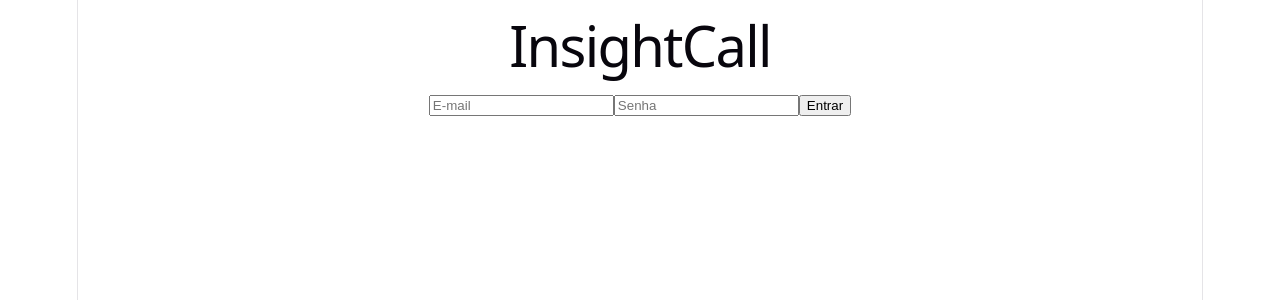
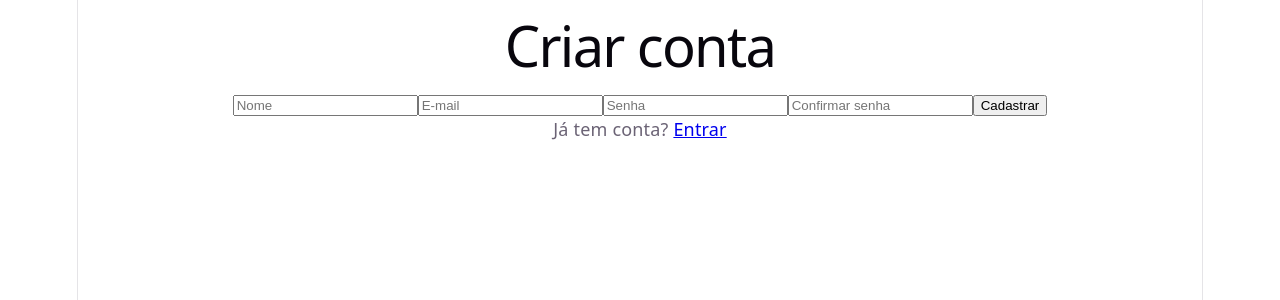
Before and after one commit to Challenge-Totvs/ProjetoTotvs, a React (Vite) app in the folder frontend/: page /cadastro in a window 1280 px wide. Before the commit this address led to /login. Shown: the top 300 px of the page. Built offline with nearby package versions, Linux system fonts and the light colour scheme; no server answers.

Commit message:
feat: add register page

```diff
--- a/frontend/src/App.tsx
+++ b/frontend/src/App.tsx
@@ -2,6 +2,7 @@ import { BrowserRouter, Navigate, Route, Routes } from 'react-router-dom'
 import { AuthProvider } from './context/AuthContext'
 import ProtectedRoute from './components/ProtectedRoute'
 import LoginPage from './pages/LoginPage'
+import CadastroPage from './pages/CadastroPage'
 
 export default function App() {
   return (
@@ -9,6 +10,7 @@ export default function App() {
       <BrowserRouter>
         <Routes>
           <Route path="/login" element={<LoginPage />} />
+          <Route path="/cadastro" element={<CadastroPage />} />
           <Route element={<ProtectedRoute />}>
             <Route path="/clientes" element={<div>Clientes (em breve)</div>} />
           </Route>
--- a/frontend/src/pages/CadastroPage.tsx
+++ b/frontend/src/pages/CadastroPage.tsx
@@ -0,0 +1,46 @@
+import { useState, type SyntheticEvent } from 'react'
+import { Link, useNavigate } from 'react-router-dom'
+import { registrar } from '../api/auth'
+
+export default function CadastroPage() {
+    const navigate = useNavigate()
+    const [nome, setNome] = useState('')
+    const [email, setEmail] = useState('')
+    const [senha, setSenha] = useState('')
+    const [confirmarSenha, setConfirmarSenha] = useState('')
+    const [erro, setErro] = useState('')
+    const [carregando, setCarregando] = useState(false)
+
+    async function handleSubmit(e: SyntheticEvent) {
+        e.preventDefault()
+        setErro('')
+
+        if (senha !== confirmarSenha) {
+            setErro('As senhas não conferem.')
+            return
+        }
+
+        setCarregando(true)
+        try {
+            await registrar(nome, email, senha)
+            navigate('/login', { state: { cadastroOk: true } })
+        } catch {
+            setErro('Não foi possível concluir o cadastro. Verifique os dados e tente novamente.')
+        } finally {
+            setCarregando(false)
+        }
+    }
+
+    return (
+        <form onSubmit={handleSubmit}>
+            <h1>Criar conta</h1>
+            <input placeholder="Nome" value={nome} onChange={(e) => setNome(e.target.value)} required />
+            <input type="email" placeholder="E-mail" value={email} onChange={(e) => setEmail(e.target.value)} required />
+            <input type="password" placeholder="Senha" value={senha} onChange={(e) => setSenha(e.target.value)} required />
+            <input type="password" placeholder="Confirmar senha" value={confirmarSenha} onChange={(e) => setConfirmarSenha(e.target.value)} required />
+            {erro && <p role="alert">{erro}</p>}
+            <button type="submit" disabled={carregando}>{carregando ? 'Cadastrando...' : 'Cadastrar'}</button>
+            <p>Já tem conta? <Link to="/login">Entrar</Link></p>
+        </form>
+    )
+}
--- a/frontend/src/pages/LoginPage.tsx
+++ b/frontend/src/pages/LoginPage.tsx
@@ -1,6 +1,6 @@
-import { useState, type FormEvent } from 'react'
-import { useNavigate } from 'react-router-dom'
+import { useState, type SyntheticEvent } from 'react'
 import { useAuth } from '../context/AuthContext'
+import { Link, useLocation, useNavigate } from 'react-router-dom'
 
 export default function LoginPage() {
     const { login } = useAuth()
@@ -9,8 +9,10 @@ export default function LoginPage() {
     const [senha, setSenha] = useState('')
     const [erro, setErro] = useState('')
     const [carregando, setCarregando] = useState(false)
+    const location = useLocation()
+    const cadastroOk = location.state?.cadastroOk
 
-    async function handleSubmit(e: FormEvent) {
+    async function handleSubmit(e: SyntheticEvent) {
         e.preventDefault()
         setErro('')
         setCarregando(true)
@@ -27,10 +29,12 @@ export default function LoginPage() {
     return (
         <form onSubmit={handleSubmit}>
             <h1>InsightCall</h1>
+            {cadastroOk && <p>Cadastro realizado! Faça login para continuar.</p>}
             <input type="email" placeholder="E-mail" value={email} onChange={(e) => setEmail(e.target.value)} required />
             <input type="password" placeholder="Senha" value={senha} onChange={(e) => setSenha(e.target.value)} required />
             {erro && <p role="alert">{erro}</p>}
             <button type="submit" disabled={carregando}>{carregando ? 'Entrando...' : 'Entrar'}</button>
+            <p>Não tem conta? <Link to="/cadastro">Cadastre-se</Link></p>
         </form>
     )
 }
```
